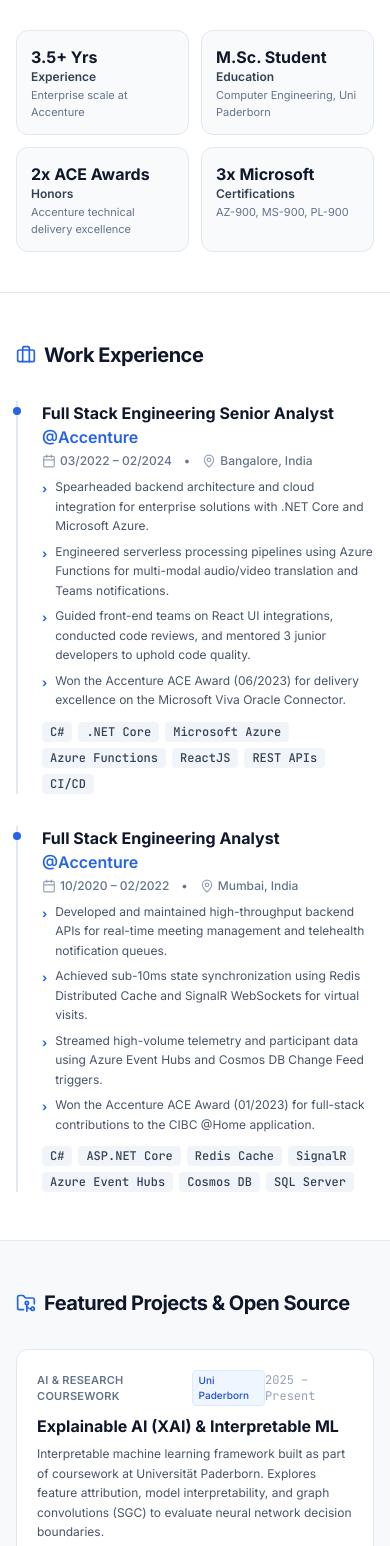
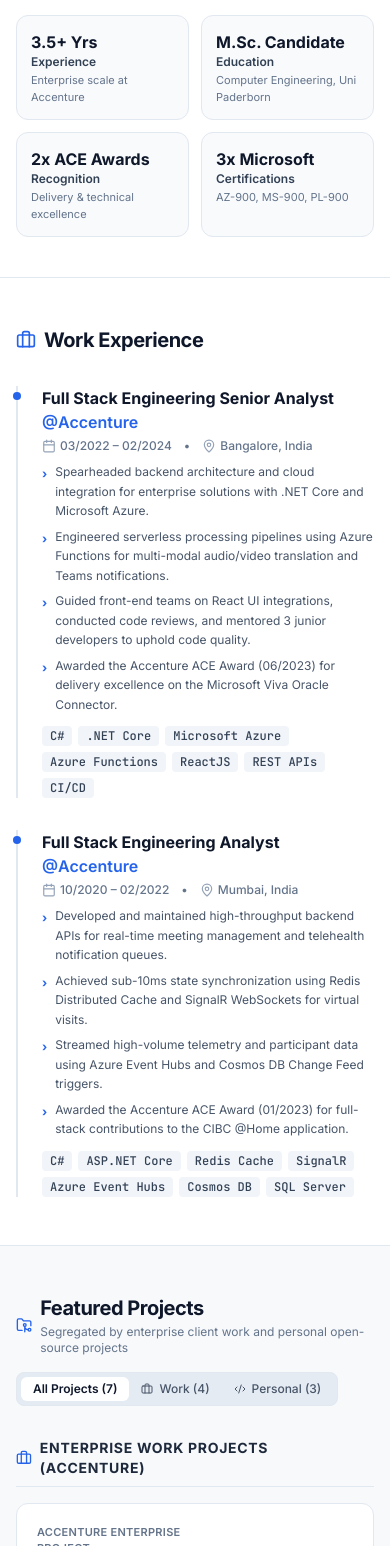
Before and after one commit to KkishanN/KkishanN, a React (Vite) app: page / in a window 390 px wide. Shown: the part 454-2000 px from the top of the page. Built offline with nearby package versions, Linux system fonts and the light colour scheme.

Commit message:
feat: update phone to +91-8904526667, location to India, and segregate enterprise work and personal projects

```diff
--- a/src/components/ContactSection.tsx
+++ b/src/components/ContactSection.tsx
@@ -28,7 +28,7 @@
 
             <div className="space-y-3">
               <p className="text-sm text-slate-600 max-w-xl">
-                I'm actively open to software engineering, backend, and full-stack roles (Full-Time or Working Student in Germany & Remote). Feel free to reach out directly:
+                I'm actively open to software engineering, backend, and full-stack opportunities. Feel free to reach out directly:
               </p>
 
               <div className="flex flex-wrap gap-x-6 gap-y-2 text-xs font-medium text-slate-700 pt-1">
--- a/src/components/Footer.tsx
+++ b/src/components/Footer.tsx
@@ -9,7 +9,7 @@
           © {new Date().getFullYear()} {PORTFOLIO_DATA.personal.name}. All rights reserved.
         </p>
         <p className="text-slate-400">
-          Built with React & Tailwind CSS • Paderborn, Germany
+          Built with React & Tailwind CSS • {PORTFOLIO_DATA.personal.location}
         </p>
       </div>
     </footer>
--- a/src/components/ProjectsSection.tsx
+++ b/src/components/ProjectsSection.tsx
@@ -1,88 +1,82 @@
-import React from 'react';
-import { PORTFOLIO_DATA } from '../data/portfolioData';
-import { FolderGit2, Github, ExternalLink, Award } from 'lucide-react';
+import React, { useState } from 'react';
+import { PORTFOLIO_DATA, Project } from '../data/portfolioData';
+import { FolderGit2, Briefcase, Code2, Github, ExternalLink, Award, CheckCircle2 } from 'lucide-react';
 
 export const ProjectsSection: React.FC = () => {
-  return (
-    <section id="projects" className="py-12 border-b border-slate-200 bg-slate-50/50">
-      <div className="max-w-5xl mx-auto px-4 sm:px-6">
+  const [activeTab, setActiveTab] = useState<'all' | 'work' | 'personal'>('all');
 
-        {/* Section Header */}
-        <div className="flex items-center justify-between mb-8">
-          <div className="flex items-center gap-2">
-            <FolderGit2 className="w-5 h-5 text-blue-600" />
-            <h2 className="text-xl font-bold text-slate-900 tracking-tight">
-              Featured Projects & Open Source
-            </h2>
+  const showWork = activeTab === 'all' || activeTab === 'work';
+  const showPersonal = activeTab === 'all' || activeTab === 'personal';
+
+  const renderProjectCard = (proj: Project) => (
+    <div
+      key={proj.id}
+      className="p-5 rounded-xl bg-white border border-slate-200 hover:border-slate-300 transition-all shadow-2xs hover:shadow-xs flex flex-col justify-between"
+    >
+      <div>
+        {/* Top Context & Timeline */}
+        <div className="flex items-center justify-between gap-2 mb-2">
+          <div className="flex items-center gap-1.5 flex-wrap">
+            <span className="text-[11px] font-semibold text-slate-500 uppercase tracking-wide">
+              {proj.clientOrContext}
+            </span>
+            <span className={`px-2 py-0.5 rounded text-[10px] font-medium border ${
+              proj.projectType === 'work'
+                ? 'bg-blue-50 text-blue-700 border-blue-100'
+                : 'bg-emerald-50 text-emerald-700 border-emerald-100'
+            }`}>
+              {proj.badge}
+            </span>
+          </div>
+          <span className="text-xs text-slate-400 font-mono shrink-0">{proj.timeline}</span>
         </div>
 
-          <a
-            href={PORTFOLIO_DATA.personal.github}
-            target="_blank"
-            rel="noopener noreferrer"
-            className="hidden sm:inline-flex items-center gap-1.5 text-xs font-semibold text-blue-600 hover:text-blue-700"
-          >
-            <span>View all on GitHub</span>
-            <ExternalLink className="w-3.5 h-3.5" />
-          </a>
+        {/* Title & Award */}
+        <div className="mb-2">
+          <h4 className="text-base font-bold text-slate-900 leading-snug">
+            {proj.title}
+          </h4>
+          {proj.role && (
+            <p className="text-xs text-blue-600 font-medium mt-0.5">{proj.role}</p>
+          )}
         </div>
 
-        {/* Project Cards Grid */}
-        <div className="grid grid-cols-1 md:grid-cols-2 gap-4">
-          {PORTFOLIO_DATA.projects.map((proj, idx) => (
-            <div
-              key={idx}
-              className="p-5 rounded-xl bg-white border border-slate-200 hover:border-slate-300 transition-shadow hover:shadow-sm flex flex-col justify-between"
-            >
-              <div>
-                {/* Meta Badge & Timeline */}
-                <div className="flex items-center justify-between mb-2">
-                  <div className="flex items-center gap-1.5">
-                    <span className="text-[11px] font-semibold text-slate-500 uppercase tracking-wide">
-                      {proj.category}
-                    </span>
-                    {proj.badge && (
-                      <span className="px-1.5 py-0.5 rounded text-[10px] font-medium bg-blue-50 text-blue-700 border border-blue-100">
-                        {proj.badge}
-                      </span>
+        {proj.award && (
+          <div className="mb-3 inline-flex items-center gap-1.5 px-2.5 py-0.5 rounded-full bg-amber-50 text-amber-800 border border-amber-200 text-xs font-semibold">
+            <Award className="w-3.5 h-3.5 text-amber-600 shrink-0" />
+            <span>{proj.award}</span>
+          </div>
+        )}
+
+        {/* Description */}
+        <p className="text-xs sm:text-sm text-slate-600 leading-relaxed mb-3">
+          {proj.description}
+        </p>
+
+        {/* Key Highlights */}
+        {proj.highlights && proj.highlights.length > 0 && (
+          <ul className="space-y-1 mb-4 text-xs text-slate-600">
+            {proj.highlights.map((h, hIdx) => (
+              <li key={hIdx} className="flex items-start gap-1.5">
+                <span className="text-blue-500 font-bold mt-0.5">›</span>
+                <span className="leading-relaxed">{h}</span>
+              </li>
+            ))}
+          </ul>
         )}
       </div>
-                  <span className="text-xs text-slate-400 font-mono">{proj.timeline}</span>
-                </div>
 
-                {/* Title */}
-                <h3 className="text-base font-bold text-slate-900 mb-1.5 flex items-center justify-between">
-                  <span>{proj.title}</span>
-                  {proj.award && (
-                    <span className="inline-flex items-center gap-1 px-2 py-0.5 rounded-full bg-amber-50 text-amber-700 border border-amber-200 text-[10px] font-semibold">
-                      <Award className="w-3 h-3 text-amber-600" />
-                      {proj.award}
-                    </span>
-                  )}
-                </h3>
-
-                {/* Description */}
-                <p className="text-xs sm:text-sm text-slate-600 leading-relaxed mb-4">
-                  {proj.description}
-                </p>
-              </div>
-
-              {/* Bottom Tech Pills & GitHub Link */}
-              <div className="pt-3 border-t border-slate-100 flex items-center justify-between gap-2">
+      {/* Footer: Tech Stack + Links */}
+      <div className="pt-3 border-t border-slate-100 flex items-center justify-between gap-2 mt-auto">
         <div className="flex flex-wrap gap-1">
-                  {proj.technologies.slice(0, 3).map((tech, tIdx) => (
+          {proj.technologies.map((tech, tIdx) => (
             <span
               key={tIdx}
-                      className="px-2 py-0.5 rounded bg-slate-100 text-slate-600 text-[11px] font-mono"
+              className="px-2 py-0.5 rounded bg-slate-100 text-slate-700 text-[11px] font-mono"
             >
               {tech}
             </span>
           ))}
-                  {proj.technologies.length > 3 && (
-                    <span className="px-1.5 py-0.5 text-slate-400 text-[10px] font-mono">
-                      +{proj.technologies.length - 3}
-                    </span>
-                  )}
         </div>
 
         {proj.github && (
@@ -90,17 +84,104 @@
             href={proj.github}
             target="_blank"
             rel="noopener noreferrer"
-                    className="inline-flex items-center gap-1 px-2.5 py-1 rounded-md bg-slate-50 hover:bg-slate-100 text-slate-700 text-xs font-medium border border-slate-200 transition-colors shrink-0"
+            className="inline-flex items-center gap-1.5 px-2.5 py-1 rounded-md bg-slate-900 hover:bg-slate-800 text-white text-xs font-medium transition-colors shrink-0 shadow-2xs"
           >
             <Github className="w-3.5 h-3.5" />
-                    <span>Repo</span>
+            <span>View Code</span>
           </a>
         )}
       </div>
+    </div>
+  );
 
+  return (
+    <section id="projects" className="py-12 border-b border-slate-200 bg-slate-50/50">
+      <div className="max-w-5xl mx-auto px-4 sm:px-6">
+
+        {/* Section Header & Segregation Tabs */}
+        <div className="flex flex-col sm:flex-row sm:items-center justify-between gap-4 mb-8">
+          <div className="flex items-center gap-2">
+            <FolderGit2 className="w-5 h-5 text-blue-600" />
+            <div>
+              <h2 className="text-xl font-bold text-slate-900 tracking-tight">
+                Featured Projects
+              </h2>
+              <p className="text-xs text-slate-500 mt-0.5">
+                Segregated by enterprise client work and personal open-source projects
+              </p>
             </div>
-          ))}
           </div>
+
+          {/* Segmented Filter Control */}
+          <div className="inline-flex p-1 rounded-lg bg-slate-200/80 border border-slate-200 self-start sm:self-auto">
+            <button
+              onClick={() => setActiveTab('all')}
+              className={`px-3 py-1 rounded-md text-xs font-medium transition-all ${
+                activeTab === 'all'
+                  ? 'bg-white text-slate-900 shadow-2xs font-semibold'
+                  : 'text-slate-600 hover:text-slate-900'
+              }`}
+            >
+              All Projects ({PORTFOLIO_DATA.workProjects.length + PORTFOLIO_DATA.personalProjects.length})
+            </button>
+            <button
+              onClick={() => setActiveTab('work')}
+              className={`px-3 py-1 rounded-md text-xs font-medium transition-all flex items-center gap-1.5 ${
+                activeTab === 'work'
+                  ? 'bg-white text-blue-700 shadow-2xs font-semibold'
+                  : 'text-slate-600 hover:text-slate-900'
+              }`}
+            >
+              <Briefcase className="w-3 h-3" />
+              <span>Work ({PORTFOLIO_DATA.workProjects.length})</span>
+            </button>
+            <button
+              onClick={() => setActiveTab('personal')}
+              className={`px-3 py-1 rounded-md text-xs font-medium transition-all flex items-center gap-1.5 ${
+                activeTab === 'personal'
+                  ? 'bg-white text-emerald-700 shadow-2xs font-semibold'
+                  : 'text-slate-600 hover:text-slate-900'
+              }`}
+            >
+              <Code2 className="w-3 h-3" />
+              <span>Personal ({PORTFOLIO_DATA.personalProjects.length})</span>
+            </button>
+          </div>
+        </div>
+
+        {/* 1. Work & Enterprise Projects Subsection */}
+        {showWork && (
+          <div className="mb-10">
+            {activeTab === 'all' && (
+              <div className="flex items-center gap-2 mb-4 pb-2 border-b border-slate-200">
+                <Briefcase className="w-4 h-4 text-blue-600" />
+                <h3 className="text-sm font-bold text-slate-800 uppercase tracking-wider">
+                  Enterprise Work Projects (Accenture)
+                </h3>
+              </div>
+            )}
+            <div className="grid grid-cols-1 md:grid-cols-2 gap-4">
+              {PORTFOLIO_DATA.workProjects.map(renderProjectCard)}
+            </div>
+          </div>
+        )}
+
+        {/* 2. Personal & Open-Source Projects Subsection */}
+        {showPersonal && (
+          <div>
+            {activeTab === 'all' && (
+              <div className="flex items-center gap-2 mb-4 pb-2 border-b border-slate-200">
+                <Code2 className="w-4 h-4 text-emerald-600" />
+                <h3 className="text-sm font-bold text-slate-800 uppercase tracking-wider">
+                  Personal & Academic Projects (GitHub)
+                </h3>
+              </div>
+            )}
+            <div className="grid grid-cols-1 md:grid-cols-2 gap-4">
+              {PORTFOLIO_DATA.personalProjects.map(renderProjectCard)}
+            </div>
+          </div>
+        )}
 
       </div>
     </section>
--- a/src/data/portfolioData.ts
+++ b/src/data/portfolioData.ts
@@ -1,13 +1,16 @@
 export interface Project {
+  id: string;
   title: string;
-  category: string;
+  projectType: 'work' | 'personal';
+  clientOrContext: string;
+  role?: string;
   timeline: string;
   description: string;
+  highlights: string[];
   technologies: string[];
-  link?: string;
   github?: string;
   award?: string;
-  badge?: string;
+  badge: string;
 }
 
 export interface Experience {
@@ -22,21 +25,21 @@
 export const PORTFOLIO_DATA = {
   personal: {
     name: "Kishan Nadageri",
-    title: "Software Engineer & Master's Student",
-    headline: "Full Stack Software Engineer with 3.5+ years of enterprise experience in .NET, Azure Cloud, and Distributed Systems, currently pursuing a Master's in Computer Engineering at Universität Paderborn.",
+    title: "Software Engineer",
+    headline: "Full Stack Software Engineer with 3.5+ years of enterprise experience in .NET, Microsoft Azure Cloud, and Distributed Real-Time Systems, complemented by academic projects in Explainable AI and PyTorch.",
     email: "kishannadageri06@gmail.com",
-    phone: "+49 015510608612",
-    location: "Paderborn, Germany",
+    phone: "+91-8904526667",
+    location: "India",
     github: "https://github.com/KkishanN",
     linkedin: "https://linkedin.com/in/kishan-nadageri",
     resumeUrl: "/kishan_nadageri_resume.pdf",
-    status: "Open to Full-Time / Working Student Roles",
+    status: "Open to Software Engineering Opportunities",
   },
 
   highlights: [
     { label: "Experience", value: "3.5+ Yrs", detail: "Enterprise scale at Accenture" },
-    { label: "Education", value: "M.Sc. Student", detail: "Computer Engineering, Uni Paderborn" },
-    { label: "Honors", value: "2x ACE Awards", detail: "Accenture technical delivery excellence" },
+    { label: "Education", value: "M.Sc. Candidate", detail: "Computer Engineering, Uni Paderborn" },
+    { label: "Recognition", value: "2x ACE Awards", detail: "Delivery & technical excellence" },
     { label: "Certifications", value: "3x Microsoft", detail: "AZ-900, MS-900, PL-900" }
   ],
 
@@ -50,7 +53,7 @@
         "Spearheaded backend architecture and cloud integration for enterprise solutions with .NET Core and Microsoft Azure.",
         "Engineered serverless processing pipelines using Azure Functions for multi-modal audio/video translation and Teams notifications.",
         "Guided front-end teams on React UI integrations, conducted code reviews, and mentored 3 junior developers to uphold code quality.",
-        "Won the Accenture ACE Award (06/2023) for delivery excellence on the Microsoft Viva Oracle Connector."
+        "Awarded the Accenture ACE Award (06/2023) for delivery excellence on the Microsoft Viva Oracle Connector."
       ],
       technologies: ["C#", ".NET Core", "Microsoft Azure", "Azure Functions", "ReactJS", "REST APIs", "CI/CD"]
     },
@@ -63,64 +66,127 @@
         "Developed and maintained high-throughput backend APIs for real-time meeting management and telehealth notification queues.",
         "Achieved sub-10ms state synchronization using Redis Distributed Cache and SignalR WebSockets for virtual visits.",
         "Streamed high-volume telemetry and participant data using Azure Event Hubs and Cosmos DB Change Feed triggers.",
-        "Won the Accenture ACE Award (01/2023) for full-stack contributions to the CIBC @Home application."
+        "Awarded the Accenture ACE Award (01/2023) for full-stack contributions to the CIBC @Home application."
       ],
       technologies: ["C#", "ASP.NET Core", "Redis Cache", "SignalR", "Azure Event Hubs", "Cosmos DB", "SQL Server"]
     }
   ] as Experience[],
 
-  projects: [
+  // Segregated Work & Enterprise Projects
+  workProjects: [
     {
+      id: "copilot-transcription",
+      title: "Microsoft Copilot Transcription & Translation",
+      projectType: "work",
+      clientOrContext: "Accenture Enterprise Project",
+      role: "Backend & Cloud Engineer",
+      timeline: "11/2023 – 02/2024",
+      description: "Event-driven serverless pipeline integrating media processing with Azure Cognitive Speech and Neural Translation, delivering automated post-meeting transcript summaries to Microsoft Teams channels.",
+      highlights: [
+        "Architected serverless Azure Function Apps to ingest high-volume media files asynchronously with automated retry policies.",
+        "Eliminated manual transcription bottlenecks through automated webhooks and Adaptive Card generation in Teams."
+      ],
+      technologies: [".NET", "C#", "Azure Functions", "Cognitive Services", "Blob Storage", "Teams API"],
+      badge: "Enterprise Production"
+    },
+    {
+      id: "telehealth-visits",
+      title: "Telehealth Real-Time Clinical Visits",
+      projectType: "work",
+      clientOrContext: "Accenture Healthcare Client",
+      role: "Full Stack Engineer",
+      timeline: "07/2021 – 03/2022",
+      description: "Low-latency clinical consultation platform providing sub-10ms room state synchronization across thousands of concurrent consultation rooms using Redis Distributed Cache, SignalR, and Event Hubs.",
+      highlights: [
+        "Built bidirectional WebSocket channels with SignalR and Redis Backplane to maintain active room state with sub-10ms latency.",
+        "Ingested real-time meeting telemetry and connection logs into Azure Event Hubs for operational auditing."
+      ],
+      technologies: [".NET 6", "C#", "Redis Cache", "SignalR", "Azure Event Hubs", "Cosmos DB"],
+      badge: "Real-Time Systems"
+    },
+    {
+      id: "viva-oracle",
+      title: "Microsoft Viva Oracle Data Connector",
+      projectType: "work",
+      clientOrContext: "Accenture Enterprise Client",
+      role: "Module Lead & Backend Engineer",
+      timeline: "06/2023",
+      description: "Fault-tolerant data bridge syncing on-premise Oracle DB with Microsoft Viva Learning and Moodle LMS, utilizing Polly circuit breaker patterns for uninterrupted data consistency.",
+      highlights: [
+        "Designed resilient ETL sync queues handling complex enterprise data mapping and schema synchronization.",
+        "Mentored and guided 3 junior developers through backend implementation, unit testing, and production deployment."
+      ],
+      technologies: [".NET Core", "C#", "Oracle DB", "Microsoft Viva", "Polly Resilience", "REST"],
+      award: "ACE Award Winner (06/2023)",
+      badge: "ACE Award Winner"
+    },
+    {
+      id: "cibc-athome",
+      title: "CIBC @Home Banking Applications",
+      projectType: "work",
+      clientOrContext: "Accenture Financial Services Client",
+      role: "Full Stack Engineer",
+      timeline: "01/2023",
+      description: "Financial services platform powering secure remote banking workflows with stringent security, auditability, and modern React frontend responsiveness.",
+      highlights: [
+        "Developed secure .NET backend microservices adhering to strict financial compliance and encryption standards.",
+        "Optimized SQL Server stored procedures and query execution plans for sub-second report generation."
+      ],
+      technologies: [".NET Core", "ReactJS", "SQL Server", "Azure AD", "OAuth2", "C#"],
+      award: "ACE Award Winner (01/2023)",
+      badge: "ACE Award Winner"
+    }
+  ] as Project[],
+
+  // Segregated Personal & Open-Source Projects (GitHub)
+  personalProjects: [
+    {
+      id: "xai-framework",
       title: "Explainable AI (XAI) & Interpretable ML",
-      category: "AI & Research Coursework",
+      projectType: "personal",
+      clientOrContext: "Universität Paderborn Coursework",
+      role: "Graduate Researcher & Developer",
       timeline: "2025 – Present",
-      description: "Interpretable machine learning framework built as part of coursework at Universität Paderborn. Explores feature attribution, model interpretability, and graph convolutions (SGC) to evaluate neural network decision boundaries.",
+      description: "Interpretable machine learning framework developed at Universität Paderborn. Explores feature attribution, model interpretability, and graph convolutions (SGC) to evaluate neural network decision boundaries.",
+      highlights: [
+        "Implemented graph neural network baseline (Simple Graph Convolution) and feature engineering pipelines in PyTorch.",
+        "Evaluated model explanation fidelity using attribution metrics and interpretable ML visualizations."
+      ],
       technologies: ["Python", "PyTorch", "Graph Neural Networks", "Feature Engineering", "XAI"],
       github: "https://github.com/KkishanN/XAI_prj",
-      badge: "Uni Paderborn"
+      badge: "Graduate Project"
     },
     {
+      id: "azure-messaging",
       title: "Azure Brokered Messaging Architecture",
-      category: "Cloud & Messaging",
+      projectType: "personal",
+      clientOrContext: "Open Source / GitHub",
+      role: "Personal Project",
       timeline: "Open Source",
       description: "Production-ready messaging patterns leveraging Azure Service Bus (Queues and Topics). Implements reliable asynchronous publishers, consumers, and a brokered console chat application in C#.",
+      highlights: [
+        "Implemented publisher/subscriber messaging with topic filtering, dead-letter queues, and message batching.",
+        "Built a multi-user brokered console chat application verifying real-time queue delivery guarantees."
+      ],
       technologies: ["C#", ".NET", "Azure Service Bus", "Message Queues", "Pub/Sub"],
       github: "https://github.com/KkishanN/AzureServices-Basics-Csharp",
-      badge: "GitHub Repo"
+      badge: "Open Source"
     },
     {
-      title: "Microsoft Copilot Transcription & Translation",
-      category: "Enterprise AI & Cloud",
-      timeline: "11/2023 – 02/2024",
-      description: "Event-driven serverless pipeline integrating media processing with Azure Cognitive Speech and Neural Translation, delivering automated post-meeting transcript summaries to Microsoft Teams channels.",
-      technologies: [".NET", "Azure Functions", "Cognitive Services", "Blob Storage", "Teams API"],
-      badge: "Accenture Client"
-    },
-    {
-      title: "Telehealth Real-Time Consultation Engine",
-      category: "Distributed Systems",
-      timeline: "07/2021 – 03/2022",
-      description: "Low-latency clinical visit platform providing sub-10ms room state synchronization across thousands of concurrent consultation rooms using Redis Distributed Cache, SignalR, and Event Hubs.",
-      technologies: [".NET 6", "Redis Cache", "SignalR", "Azure Event Hubs", "Cosmos DB"],
-      badge: "Accenture Client"
-    },
-    {
-      title: "Microsoft Viva Oracle Data Connector",
-      category: "Enterprise Integration",
-      timeline: "06/2023",
-      description: "Fault-tolerant data bridge syncing on-premise Oracle DB with Microsoft Viva Learning and Moodle LMS, utilizing Polly circuit breaker patterns for uninterrupted data consistency.",
-      technologies: [".NET Core", "Oracle DB", "Microsoft Viva", "Polly Resilience", "REST"],
-      award: "ACE Award Winner",
-      badge: "Accenture Client"
-    },
-    {
+      id: "tensortonic-dl",
       title: "TensorTonic Deep Learning Implementations",
-      category: "Algorithms & ML",
+      projectType: "personal",
+      clientOrContext: "Open Source / GitHub",
+      role: "Personal Project",
       timeline: "2026",
       description: "Algorithmic implementations of tensor transformations, autograd routines, and fundamental deep learning mechanics implemented from first principles in Python.",
+      highlights: [
+        "Authored mathematical routines for matrix factorizations, backpropagation derivatives, and layer activations.",
+        "Benchmarked tensor transformation speed and numerical stability across optimization routines."
+      ],
       technologies: ["Python", "PyTorch", "Linear Algebra", "Algorithms"],
       github: "https://github.com/KkishanN/TensorTonic-Solutions",
-      badge: "GitHub Repo"
+      badge: "Algorithms & ML"
     }
   ] as Project[],
 
@@ -153,7 +219,7 @@
       institution: "Universität Paderborn",
       location: "Paderborn, Germany",
       period: "04/2024 – Present",
-      note: "Focusing on distributed systems, advanced software engineering, and machine learning."
+      note: "Focusing on distributed systems, software architecture, and explainable machine learning."
     },
     {
       degree: "Bachelor of Engineering in Information Science",
```
Also changed, not shown: 1 other file (tests, documents, lock files or other folders). Lines whose indentation alone changed are shown as unchanged.
